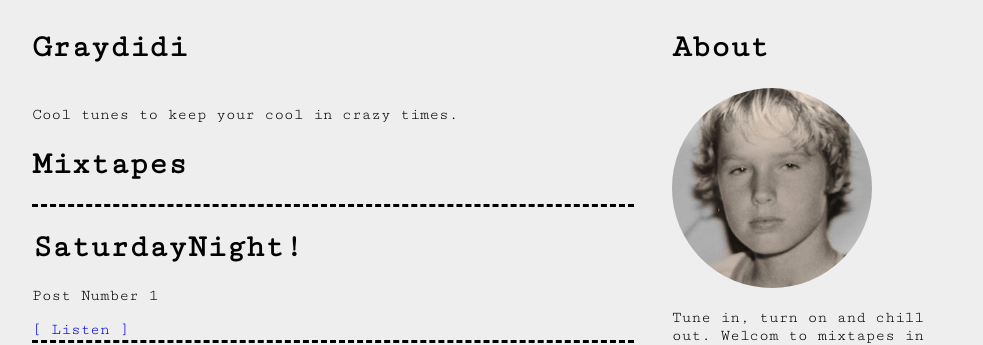
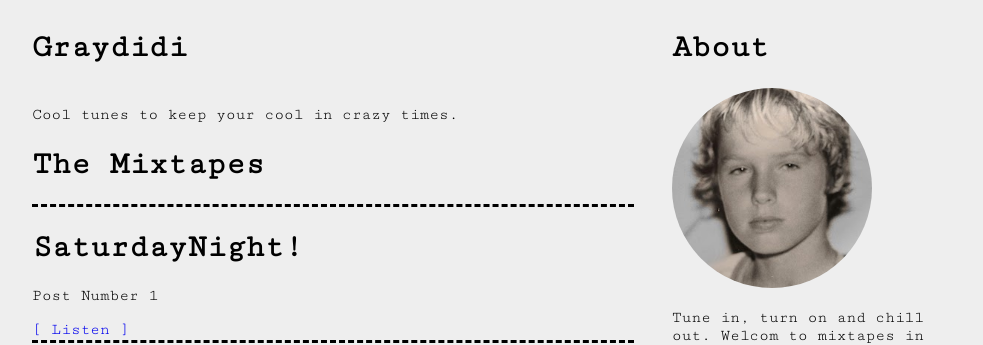
Before and after one commit to sodanovels/demonmusic, a Jekyll site: the page built from index.html, in a window 1280 px wide. Shown: the top 345 px of the page, without its empty margins (147-1130 px from the left). Built offline with Jekyll 4.4.1, drawn with Linux system fonts in a browser that asks for light colours; nearby versions of some CDN libraries; the list of posts is cut into pages by our own code.

Commit message:
Update index.html

```diff
--- a/index.html
+++ b/index.html
@@ -9,7 +9,7 @@ layout: default
           <br/>{{ site.desc }}
       </p>
       <article>
-        <h1>Mixtapes</h1>
+        <h1>The Mixtapes</h1>
       </article>
       {% for post in paginator.posts %}
       <article>
```
